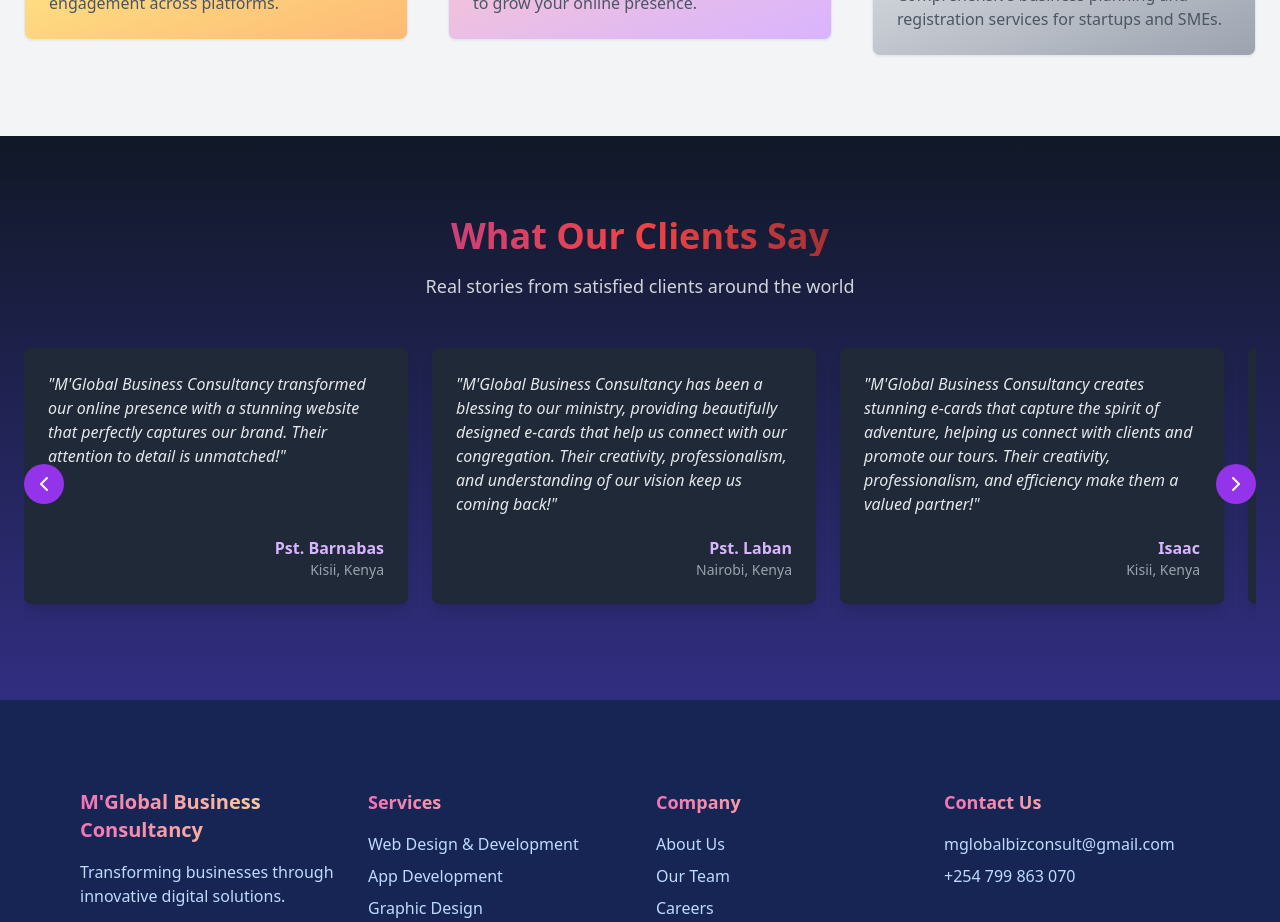
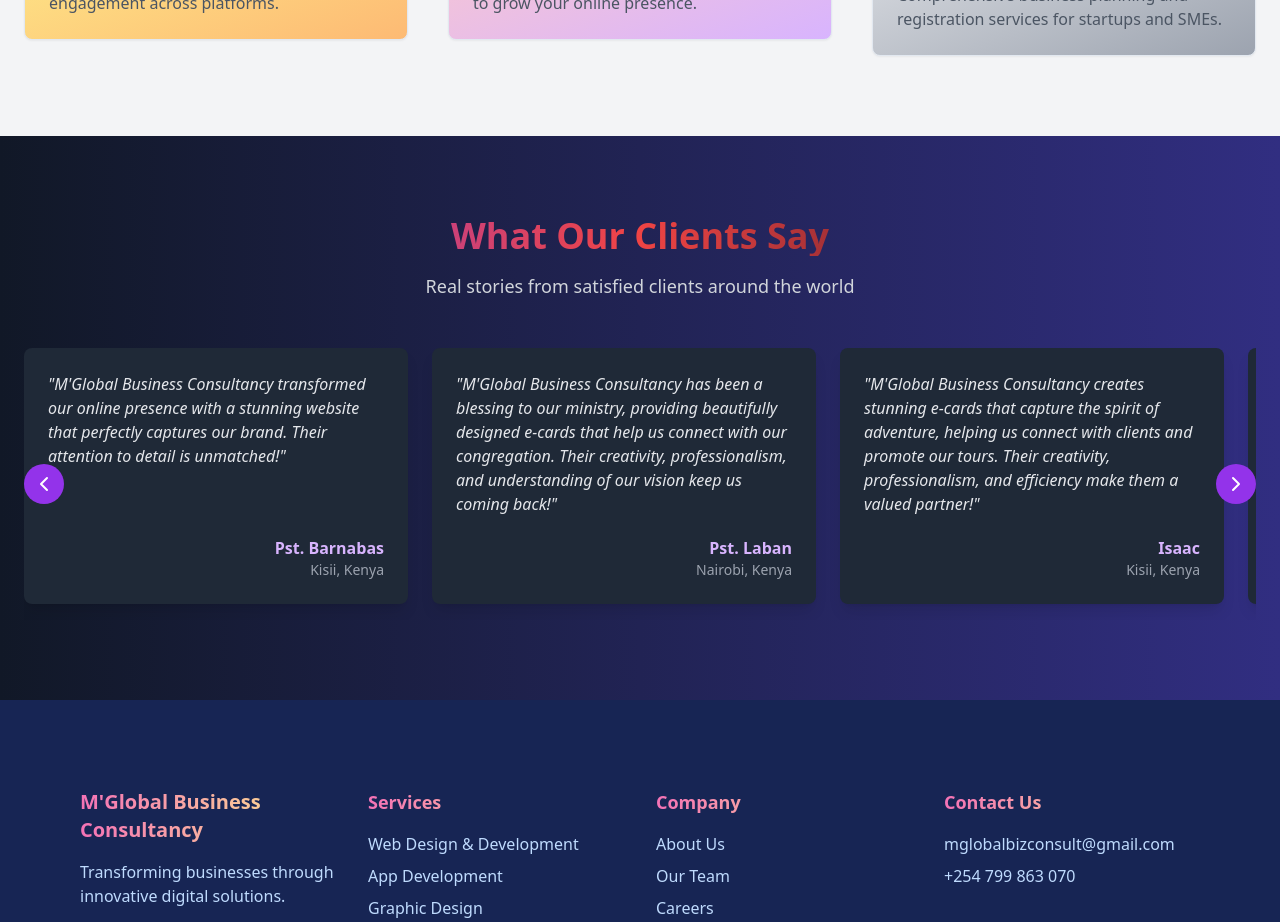
Before and after one commit to Montanah/M-Global-Business-Consultancy, a React (Vite) app: page / in a window 1280 px wide. Shown: the part 900-1822 px from the top of the page. Built offline with nearby package versions, Linux system fonts and the light colour scheme.

Commit message:
Adding the Testimonials Section

```diff
--- a/src/pages/Index.tsx
+++ b/src/pages/Index.tsx
@@ -151,7 +151,7 @@ const Index = () => {
 
       {/* Testimonial Section */}
       <motion.div variants={fadeInUp} initial="hidden" whileInView="visible" viewport={{ once: true }} id="testimonials"
-      className="py-20 bg-gradient-to-b from-gray-900 to-indigo-900 text-white"
+      className="py-20 bg-gradient-to-r from-gray-900 to-indigo-900 text-white"
       >
         <TestimonialSection />
       </motion.div>
```
Also changed, not shown: 2 other files (tests, documents, lock files or other folders).
